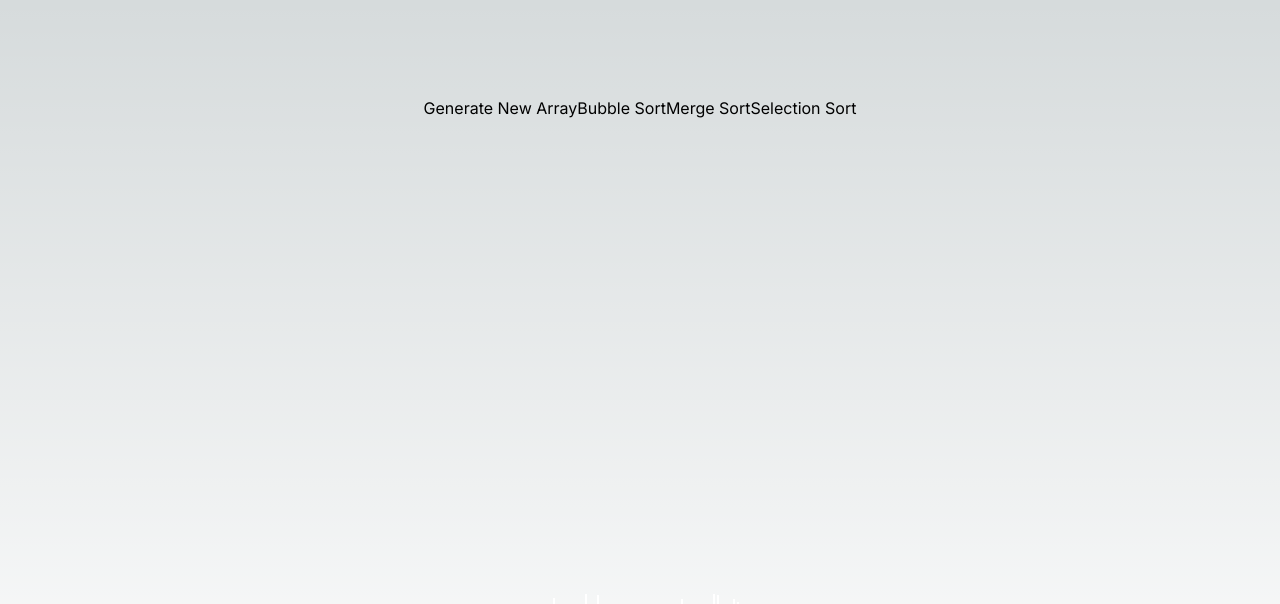
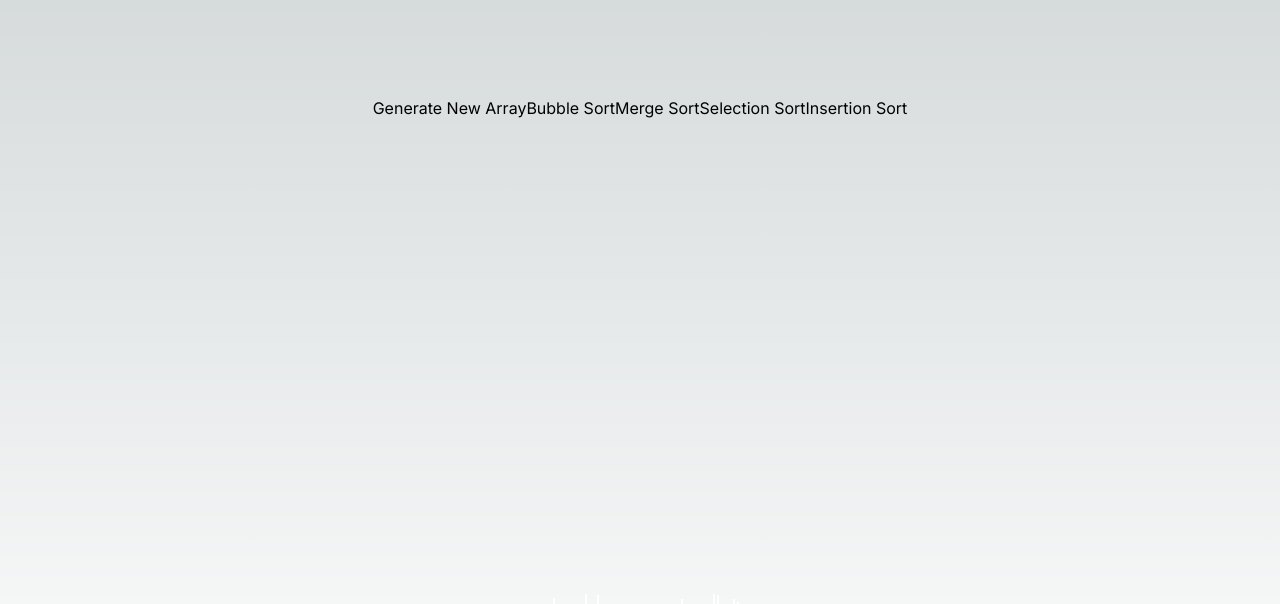
Before and after one commit to ZachYarbrough/sorting-visualizer, a Next.js app: page / in a window 1280 px wide. Shown: the top 604 px of the page. Built offline with nearby package versions, Linux system fonts and the light colour scheme.

Commit message:
worked on insertion sort

```diff
--- a/app/components/SortingVisualizer.tsx
+++ b/app/components/SortingVisualizer.tsx
@@ -4,13 +4,14 @@ import './SortingVisualizer.css'
 import { bubbleSort } from "./algorithms/BubbleSort"
 import { mergeSort } from "./algorithms/MergeSort"
 import { selectionSort } from "./algorithms/SelectionSort"
+import { insertionSort } from "./algorithms/InsertionSort"
 
 
 const COLORS = {
     PRIMARY: '#ffffff',
     SORTING: '#f39c12',
     SORTED: '#3498db',
-    PARTIALLY_SORTED: '#'
+    PARTIALLY_SORTED: '#6fc276'
 }
 
 export default function SortingVisualizer() {
@@ -93,9 +94,6 @@ export default function SortingVisualizer() {
                                 secondElement.style.backgroundColor = COLORS.SORTING
 
                                 setTimeout(() => {
-                                    if (nextSecondIndex !== secondIndex) {
-                                        secondElement.style.backgroundColor = COLORS.PRIMARY
-                                    }
                                     firstElement.style.backgroundColor = COLORS.PRIMARY
 
                                     if (index === animArr.length - 1) {
@@ -113,6 +111,56 @@ export default function SortingVisualizer() {
                                 if (index === animArr.length - 1) toggleButtons(false)
                             }
                         }, index * 15)
+                    })
+                    break
+                case 'insertion':
+                    animArr.forEach((anim, index, type) => {
+                        setTimeout(() => {
+                            const [firstIndex, secondIndex, isInserting] = anim
+                            const nextSecondIndex = animArr[index + 1] && animArr[index + 1][1]
+                            const firstElement: any = document.getElementById(firstIndex.toString())
+                            const secondElement: any = document.getElementById(secondIndex.toString())
+
+                            if (!isInserting && firstIndex !== secondIndex) {
+                                firstElement.style.backgroundColor = COLORS.SORTING
+                                secondElement.style.backgroundColor = COLORS.PARTIALLY_SORTED
+
+                                setTimeout(() => {
+                                    if (nextSecondIndex !== secondIndex) {
+                                        secondElement.style.backgroundColor = COLORS.PRIMARY
+                                        firstElement.style.backgroundColor = COLORS.PRIMARY
+                                    }
+
+                                    if (index === animArr.length - 1) {
+                                        toggleButtons(false);
+                                    }
+                                }, 200)
+                            } else if (isInserting) {
+                                const firstHeight = firstElement.style.height
+                                const secondHeight = secondElement.style.height
+
+                                firstElement.style.height = secondHeight
+                                secondElement.style.height = firstHeight
+
+                                secondElement.style.backgroundColor = COLORS.SORTING
+                                if (nextSecondIndex !== secondIndex) {
+                                    firstElement.style.backgroundColor = COLORS.PARTIALLY_SORTED
+                                }
+                                setTimeout(() => {
+                                    if (nextSecondIndex !== secondIndex) {
+                                        secondElement.style.backgroundColor = COLORS.SORTED
+                                    }
+                                    firstElement.style.backgroundColor = COLORS.SORTED
+
+                                    if (index === animArr.length - 1) {
+                                        toggleButtons(false);
+                                    }
+                                }, 220)
+                            } else {
+                                firstElement.style.backgroundColor = COLORS.SORTED
+                                if (index === animArr.length - 1) toggleButtons(false)
+                            }
+                        }, index * 250)
                     })
                     break
                 case 'merge':
@@ -153,6 +201,12 @@ export default function SortingVisualizer() {
                 }} disabled={buttonVisibility}>
                     Selection Sort
                 </button>
+                <button onClick={() => {
+                    const animArr: any[] = insertionSort(counts)
+                    handleSortAnimations(animArr, 'insertion')
+                }} disabled={buttonVisibility}>
+                    Insertion Sort
+                </button>
             </div>
             <div className='array-container'>
                 {counts.map((num, index) => (
--- /dev/null
+++ b/app/components/algorithms/InsertionSort.ts
@@ -0,0 +1,36 @@
+
+/**
+ *
+ * @param {number[]} arr - Unsorted array of numbers
+ * @returns {Array<[number, number, boolean?]>} - Array of animations for visualizing the sort method
+ *
+ * Insertion Sort
+ *
+ * Time Complexity - O(n^2)
+ * Space Complexity - O(1)
+ */
+export const insertionSort = (arr: number[]): any[] => {
+    const animArr: any = []
+    const unsortedArr = [...arr]
+
+    for (let i = 1; i < unsortedArr.length; i++) {
+        let currentValue = unsortedArr[i]
+        let j = i - 1
+        animArr.push([i, j])
+
+        while(j >= 0 && unsortedArr[j] >= currentValue) {
+            animArr.push([j + 1, j, true])
+            unsortedArr[j + 1] = unsortedArr[j];
+            j--;
+        }
+
+        animArr.push([j + 1, j + 1])
+        unsortedArr[j + 1] = currentValue;
+
+        if (i === unsortedArr.length - 1) {
+            animArr.push([i, i])
+        }
+    }
+
+    return animArr
+}
```
